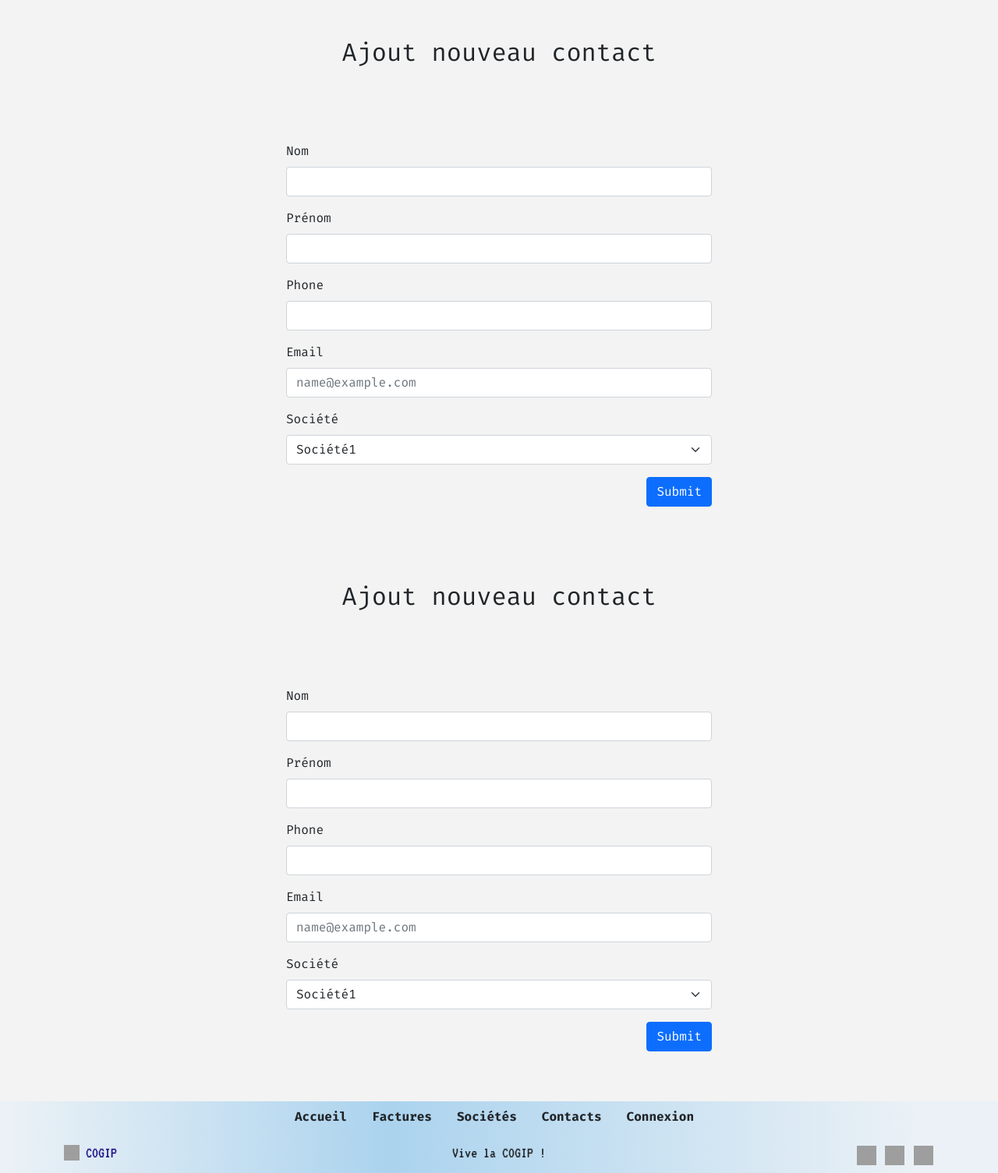
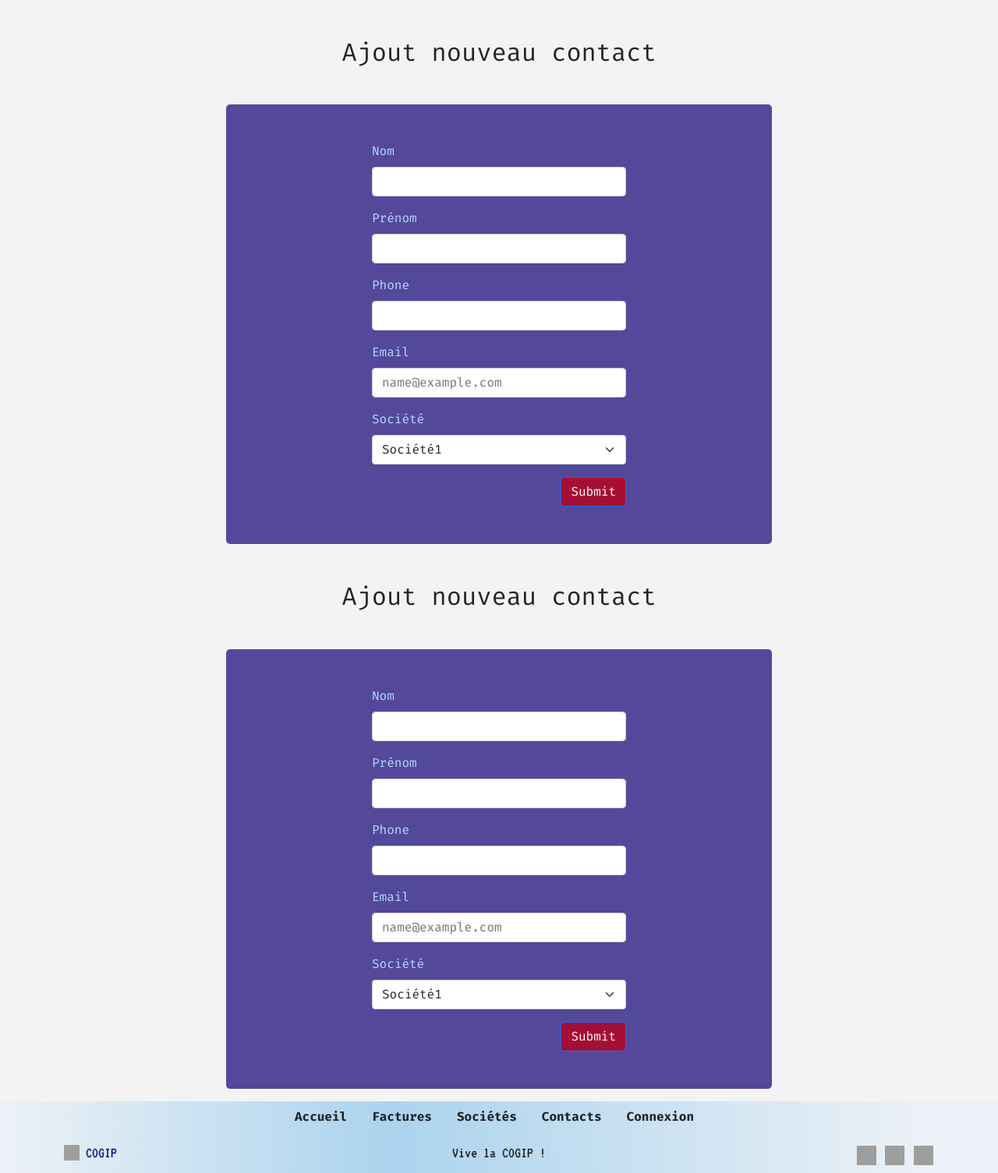
Before and after one commit to jptsr/cogip-challenge, a PHP site: page /nouveau-contact in a window 1280 px wide. Shown: the part 61-1566 px from the top of the page at 78% size. Run offline with PHP 8.4, Linux system fonts and the light colour scheme; some libraries are stand-ins or nearby versions; grey boxes are pictures that could not be loaded.

Commit message:
les pages new modifier au niveau form

```diff
--- a/src/views/pages/newCompany.php
+++ b/src/views/pages/newCompany.php
@@ -7,7 +7,7 @@
     <h2 class="mb-5 mt-5 text-center">Ajout nouvelle société</h2>
   </div>
 
-  <div class="row justify-content-center py-5">
+  <div class="row justify-content-center mx-auto py-5 form_style  ">
     <div class="col-6">
       <form action="" method="post">
 
@@ -32,7 +32,7 @@
 			    </select>
 		    </div>
         <div class="d-grid  justify-content-end">
-          <button type="submit" class="btn btn-primary">Submit</button>
+          <button type="submit" class="btn btn-primary forme_btn ">Submit</button>
         </div>
       </form>
     </div>
--- a/src/views/pages/newContact.php
+++ b/src/views/pages/newContact.php
@@ -7,7 +7,7 @@
     <h2 class="mb-5 mt-5 text-center">Ajout nouveau contact</h2>
   </div>
 
-  <div class="row justify-content-center py-5">
+  <div class="row justify-content-center mx-auto py-5 form_style ">
     <div class="col-6">
       <form action="" method="post">
 
@@ -36,7 +36,7 @@
 			    </select>
 		    </div>
         <div class="d-grid  justify-content-end">
-          <button type="submit" class="btn btn-primary">Submit</button>
+          <button type="submit" class="btn btn-primary forme_btn ">Submit</button>
         </div>
       </form>
     </div>
@@ -49,7 +49,7 @@
     <h2 class="mb-5 mt-5 text-center">Ajout nouveau contact</h2>
   </div>
 
-  <div class="row justify-content-center py-5">
+  <div class="row justify-content-center mx-auto py-5 form_style ">
     <div class="col-6">
       <form action="" method="post">
 
@@ -78,7 +78,7 @@
 			    </select>
 		    </div>
         <div class="d-grid  justify-content-end">
-          <button type="submit" class="btn btn-primary">Submit</button>
+          <button type="submit" class="btn btn-primary forme_btn ">Submit</button>
         </div>
       </form>
     </div>
--- a/src/views/pages/newInvoice.php
+++ b/src/views/pages/newInvoice.php
@@ -7,7 +7,7 @@
     <h2 class="mb-5 mt-5 text-center">Ajout nouvelle facture</h2>
   </div>
 
-  <div class="row justify-content-center py-5">
+  <div class="row justify-content-center mx-auto py-5 form_style ">
     <div class="col-6">
       <form action="" method="post">
 
@@ -35,7 +35,7 @@
 		    </div>
 
         <div class="d-grid  justify-content-end">
-          <button type="submit" class="btn btn-primary">Submit</button>
+          <button type="submit" class="btn btn-primary forme_btn ">Submit</button>
         </div>
       </form>
     </div>
```
